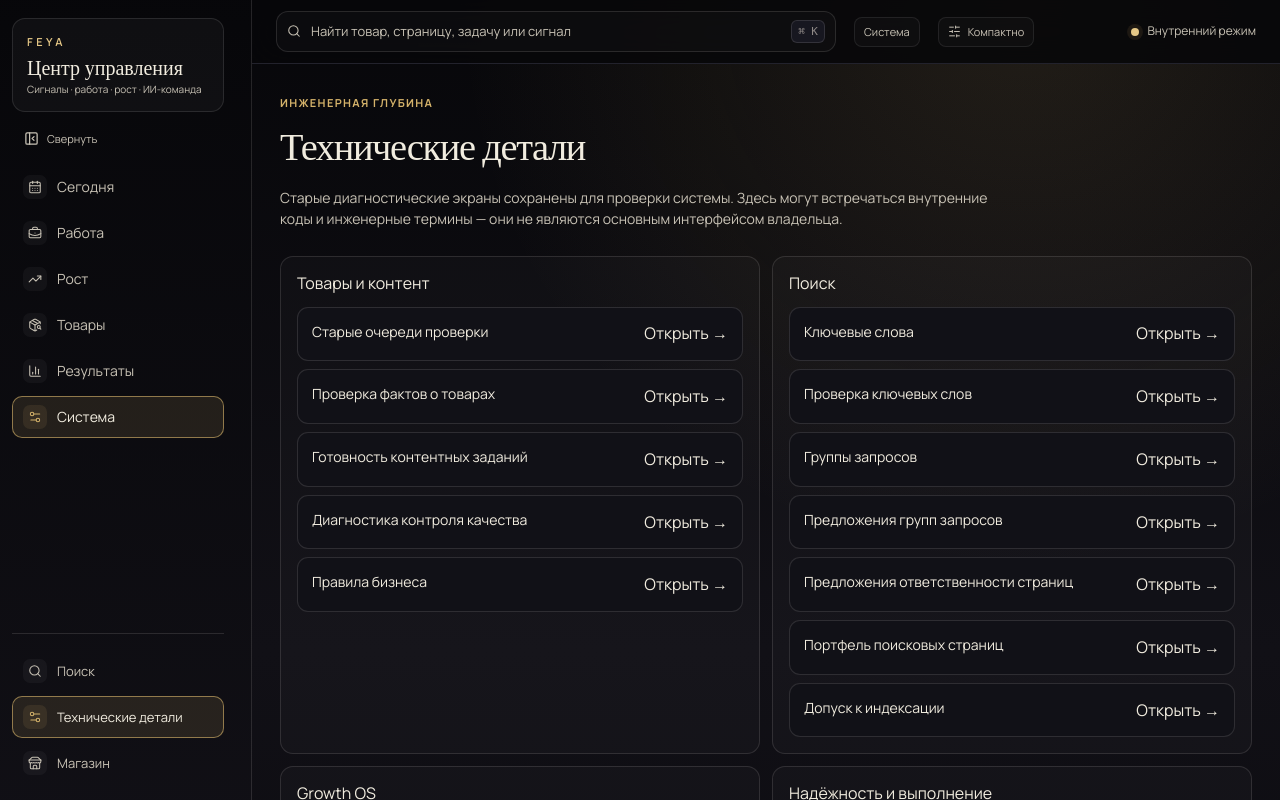
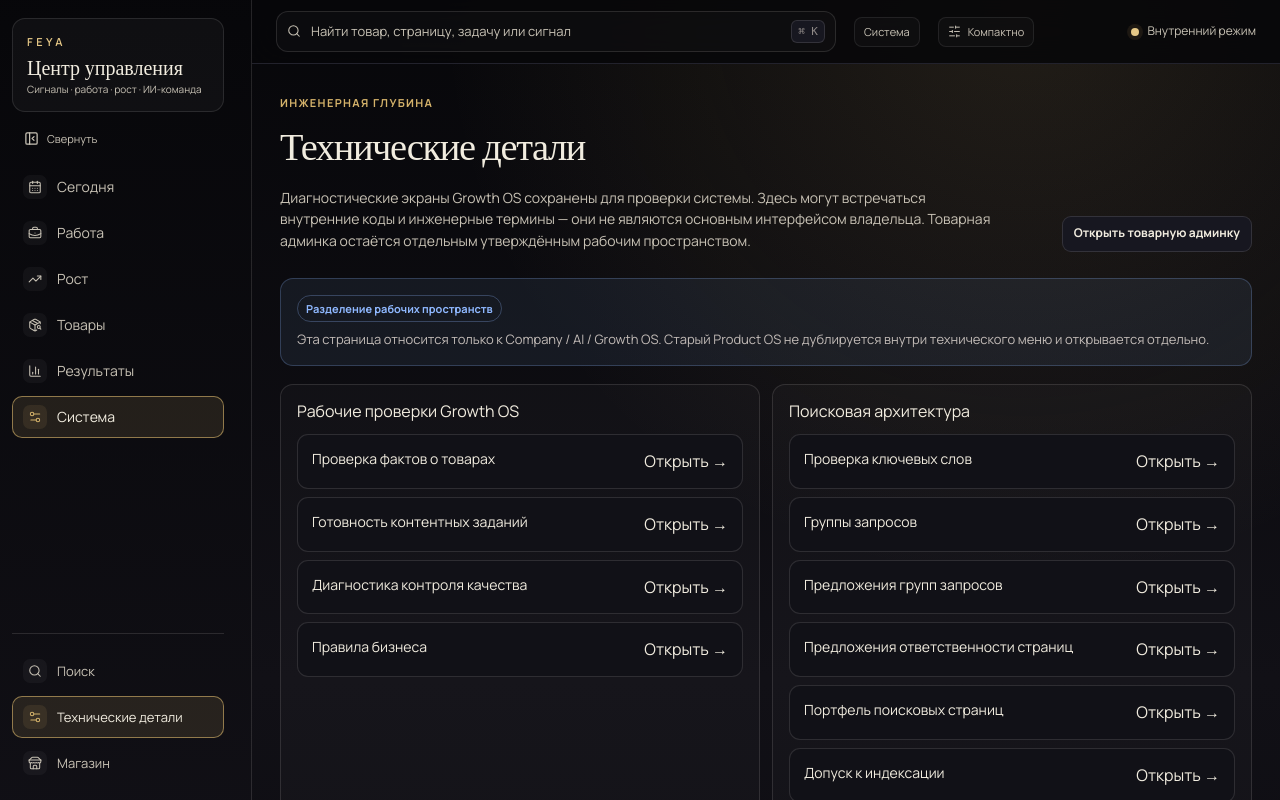
Before and after one commit to THEFEYA/feya-commerce, a Next.js app: page /admin/company/advanced in a window 1280 px wide. Shown: the top 800 px of the page. Built offline with nearby package versions, Linux system fonts and the light colour scheme; no server answers; a web font is replaced by a local one.

Commit message:
ux: keep Advanced diagnostics inside Growth OS scope

```diff
--- a/app/admin/company/advanced/page.tsx
+++ b/app/admin/company/advanced/page.tsx
@@ -2,9 +2,8 @@ import Link from 'next/link';
 
 const GROUPS = [
   {
-    title: 'Товары и контент',
+    title: 'Рабочие проверки Growth OS',
     items: [
-      ['/admin/review', 'Старые очереди проверки'],
       ['/admin/product-facts-review', 'Проверка фактов о товарах'],
       ['/admin/content-briefs', 'Готовность контентных заданий'],
       ['/admin/content-qa', 'Диагностика контроля качества'],
@@ -12,9 +11,8 @@ const GROUPS = [
     ],
   },
   {
-    title: 'Поиск',
+    title: 'Поисковая архитектура',
     items: [
-      ['/admin/seo-keywords', 'Ключевые слова'],
       ['/admin/seo-keyword-review', 'Проверка ключевых слов'],
       ['/admin/seo-clusters', 'Группы запросов'],
       ['/admin/seo-cluster-proposals', 'Предложения групп запросов'],
@@ -59,9 +57,17 @@ export default function AdminAdvancedPage() {
           <div>
             <div className="owner-eyebrow">Инженерная глубина</div>
             <h1>Технические детали</h1>
-            <p>Старые диагностические экраны сохранены для проверки системы. Здесь могут встречаться внутренние коды и инженерные термины — они не являются основным интерфейсом владельца.</p>
+            <p>Диагностические экраны Growth OS сохранены для проверки системы. Здесь могут встречаться внутренние коды и инженерные термины — они не являются основным интерфейсом владельца. Товарная админка остаётся отдельным утверждённым рабочим пространством.</p>
+          </div>
+          <div className="owner-actions" style={{ marginTop: 0 }}>
+            <Link href="/admin" className="owner-button">Открыть товарную админку</Link>
           </div>
         </header>
+
+        <div className="owner-card is-info" style={{ marginBottom: '18px' }}>
+          <div className="owner-status is-info">Разделение рабочих пространств</div>
+          <p className="owner-card-copy">Эта страница относится только к Company / AI / Growth OS. Старый Product OS не дублируется внутри технического меню и открывается отдельно.</p>
+        </div>
 
         <div className="owner-grid two">
           {GROUPS.map((group) => (
```
